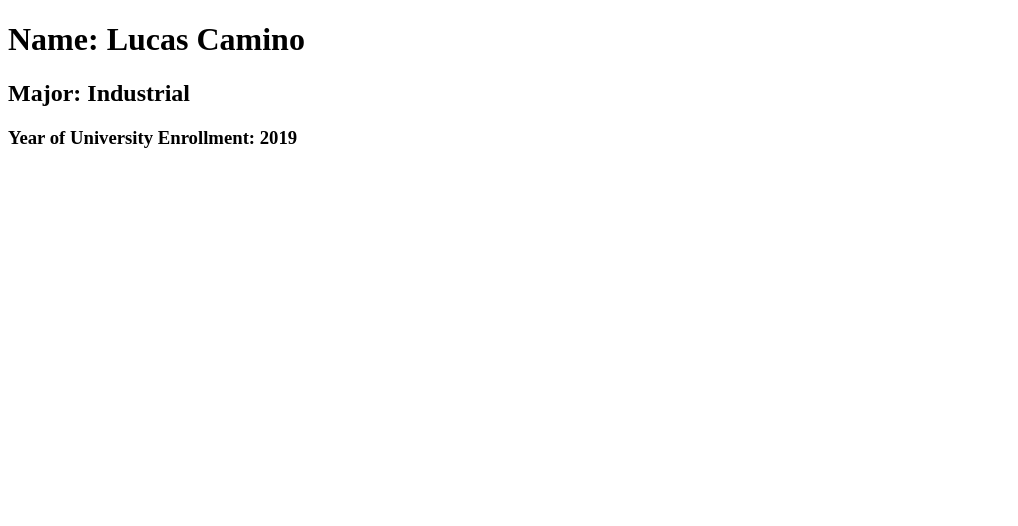
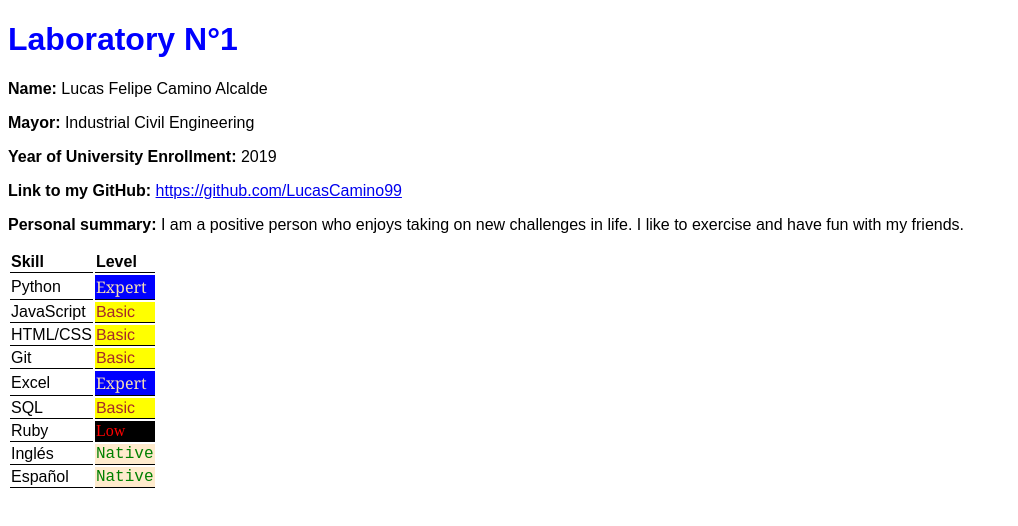
Before and after one commit to LucasCamino99/LucasCamino99.github.io, a plain HTML site: page index.html in a window 1280 px wide. Shown: the whole page, without its empty margins (0-1018 px from the left). Drawn offline with Linux system fonts and the light colour scheme.

Commit message:
Fourth commit

```diff
--- a/index.html
+++ b/index.html
@@ -3,11 +3,92 @@
 <head>
     <meta charset="UTF-8">
     <meta name="viewport" content="width=device-width, initial-scale=1.0">
-    <title>Laboratorio N°1</title>
+    <title>Laboratory N°1</title>
+    <style>
+        body {
+            font-family: Arial, Helvetica, sans-serif;
+            color: black;
+        }
+        th, td {
+            text-align: left;
+            border-bottom: 1px solid black;
+        }
+        .low {
+            font-family: 'Times New Roman', Times, serif;
+            color: red;
+            background-color: black;
+        }
+        .basic {
+            font-family:'Franklin Gothic Medium', 'Arial Narrow', Arial, sans-serif;
+            color: brown;
+            background-color: yellow;
+        }
+        .advance {
+            font-family: Impact, Haettenschweiler, 'Arial Narrow Bold', sans-serif;
+            color: blue;
+            background-color: whitesmoke;
+
+        }
+        .expert {
+            font-family: Georgia, 'Times New Roman', Times, serif;
+            color: wheat;
+            background-color: blue;
+        }
+        .native {
+            font-family: 'Courier New', Courier, monospace;
+            color: green;
+            background-color: blanchedalmond;
+        }
+    </style>
 </head>
 <body>
-    <h1>Name: Lucas Camino</h1>
-    <h2>Major: Industrial</h2>
-    <h3>Year of University Enrollment: 2019</h3>
+    <h1 style="color: blue;">Laboratory N°1</h1>
+    <p><strong>Name:</strong> Lucas Felipe Camino Alcalde</p>
+    <p><strong>Mayor:</strong> Industrial Civil Engineering</p>
+    <p><strong>Year of University Enrollment:</strong> 2019</p>
+    <p><strong>Link to my GitHub:</strong> <a href="https://github.com/LucasCamino99" target="_blank">https://github.com/LucasCamino99</a></p>
+    <p><strong>Personal summary:</strong> I am a positive person who enjoys taking on new challenges in life. I like to exercise and have fun with my friends.</p>
+    <table>
+        <tr>
+            <th>Skill</th>
+            <th>Level</th>
+        </tr>
+        <tr>
+            <td>Python</td>
+            <td class="expert">Expert</td>
+        </tr>
+        <tr>
+            <td>JavaScript</td>
+            <td class="basic">Basic</td>
+        </tr>
+        <tr>
+            <td>HTML/CSS</td>
+            <td class="basic">Basic</td>
+        </tr>
+        <tr>
+            <td>Git</td>
+            <td class="basic">Basic</td>
+        </tr>
+        <tr>
+            <td>Excel</td>
+            <td class="expert">Expert</td>
+        </tr>
+        <tr>
+            <td>SQL</td>
+            <td class="basic">Basic</td>
+        </tr>
+        <tr>
+            <td>Ruby</td>
+            <td class="low">Low</td>
+        </tr>
+        <tr>
+            <td>Inglés</td>
+            <td class="native">Native</td>
+        </tr>
+        <tr>
+            <td>Español</td>
+            <td class="native">Native</td>
+        </tr>
+    </table>
 </body>
 </html>
```
Also changed, not shown: ejemplo.html (added).
